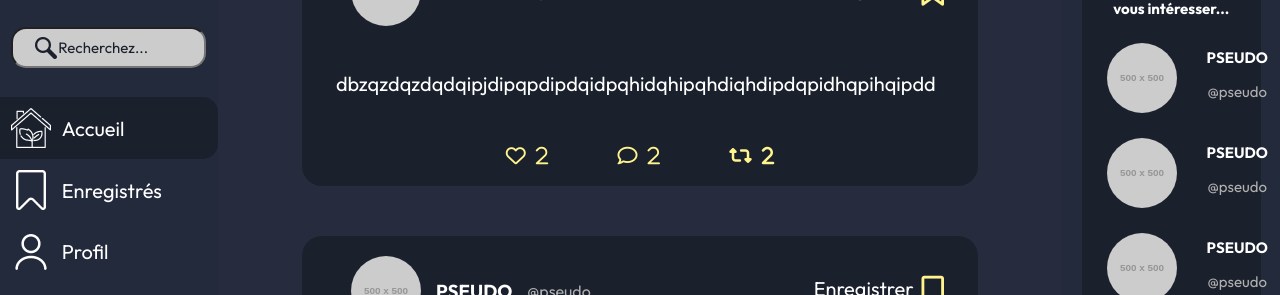
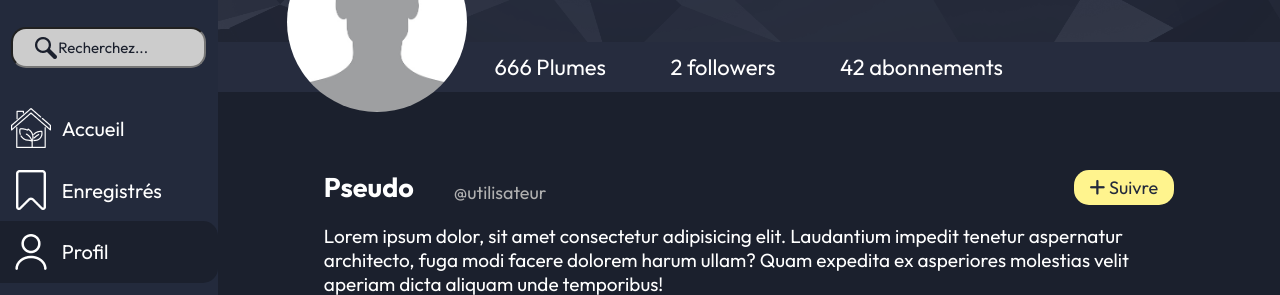
Before and after one commit to BoredAstair/Nimporte_BUT_MMI, a website: page parametres.html in a window 1280 px wide. Shown: the part 178-473 px from the top of the page. Drawn offline with nearby package versions, Linux system fonts and the light colour scheme; placeholder pictures from the web are drawn by us.

Commit message:
popup déco + quelques bugs + page profil

```diff
--- a/js/index.js
+++ b/js/index.js
@@ -73,11 +73,15 @@ function ongletsMenu(menu){
         }
     }
     document.getElementById(`${menu}`).classList.remove('none');
+    ResteEnHaut();
+}
+
+function ResteEnHaut(){
+    window.scrollTo(0,0);
 }
 
 //popup suppression de compte
 popup = document.getElementById('popup-fond');
-html = document.getElementsByTagName('html');
 
 //permet d'afficher le popup
 function affiche(){
@@ -91,8 +95,18 @@ function quit(){
     popup.classList.toggle('none');
 }
 
+//rempli les popup
+function suppression(){
+    affiche();
+    document.getElementById('texte-popup').innerText="Etes vous sûr de vouloir supprimer votre compte? Cette action est irréversible.";
+}
+
+function deconnexion(){
+    affiche();
+    document.getElementById('texte-popup').innerText="Souhaitez-vous vous déconnecter?";
+}
+
 //Changement des images avec celle ajoutée par l'utilisateur
-
 function preview(img, input){
     var preview = document.querySelector(img);
     var file = document.querySelector(input).files[0];
--- a/parametres.html
+++ b/parametres.html
@@ -9,12 +9,12 @@
     <link rel="preconnect" href="https://fonts.googleapis.com">
     <link rel="preconnect" href="https://fonts.gstatic.com" crossorigin>
     <link href="https://fonts.googleapis.com/css2?family=Outfit:wght@400;700&display=swap" rel="stylesheet">
-    <title>OwlTree | Paramètres</title>
+    <title>OwlTree</title>
 </head>
 <body>
     <div id="popup-fond" class="none">
         <div id="popup">
-            <p>Etes vous sûr de vouloir supprimer votre compte? Cette action est irréversible.</p>
+            <p id="texte-popup"></p>
             <div id="btn-popup">
                 <button id="btn-non" onclick="quit()">Non</button>
                 <button id="btn-oui">Oui</button>
@@ -30,7 +30,7 @@
         </form>
 
         <div id="menu-btn">
-            <div class="onglet actif" id="home-btn" onclick="ongletsMenu('home')">
+            <div class="onglet" id="home-btn" onclick="ongletsMenu('home')">
                 <img src="ressource/icones/accueil.png" alt="accueil">
                 <span>Accueil</span>
             </div>
@@ -38,7 +38,7 @@
                 <img src="ressource/icones/enregistrer.png" alt="enregistrer">
                 <span>Enregistrés</span>
             </div>
-            <div class="onglet" id="profile-btn" onclick="ongletsMenu('profile')">
+            <div class="onglet actif" id="profile-btn" onclick="ongletsMenu('profile')">
                 <img src="ressource/icones/compte.png" alt="votre profil">
                 <span>Profil</span>
             </div>
@@ -46,13 +46,13 @@
                 <img src="ressource/icones/parametres.png" alt="paramètres">
                 <span>Paramètres</span>
             </div>
-            <div class="onglet" id="deconnexion">
+            <div class="onglet" id="deconnexion" onclick="deconnexion()">
                 <img src="ressource/icones/deconnexion.png" alt="déconnexion">
                 <span>Se déconnecter</span>
             </div>
         </div>
     </div>
-    <section class="contenu" id="home">
+    <section class="contenu none" id="home">
         <section class="container-centre">
             <section class="top">
                 <h2 class="title-top">Followers</h2>
@@ -190,8 +190,26 @@
     <section class="contenu none" id="save">
         <p>C'est les signets</p>
     </section>
-    <section class="contenu none" id="profile">
-        <p>C'est le profil</p>
+    <section class="contenu" id="profile">
+        <div id="infos-profil">
+            <img id="profile-picture" src="ressource/icones/default-profile.jpg" alt="photo de profil">
+            <img id="banniere-profil" src="ressource/images/default-banner.webp" alt="bannière du profil">
+            <div id="stats-profil">
+                <span>666 Plumes</span>
+                <span>2 followers</span>
+                <span>42 abonnements</span>
+            </div>
+            <div id="desc-profile">
+                <div id="profile-container">
+                    <div id="name-profile">
+                        <span id="pseudo-profile">Pseudo</span>
+                        <span id="username-profile">@utilisateur</span>
+                    </div>
+                    <button><i class="fa-solid fa-plus"></i> Suivre</button>
+                </div>
+                <p id="biography-profile">Lorem ipsum dolor, sit amet consectetur adipisicing elit. Laudantium impedit tenetur aspernatur architecto, fuga modi facere dolorem harum ullam? Quam expedita ex asperiores molestias velit aperiam dicta aliquam unde temporibus!</p>
+            </div>
+        </div>
     </section>
     <section class="contenu none" id="parameters">
         <div id="all-parameters">
@@ -245,7 +263,7 @@
                     <button>Modifier</button>
                 </div>
             </div>
-            <span id="supprimer" onclick="affiche()">Supprimer le compte</span>
+            <span id="supprimer" onclick="suppression()">Supprimer le compte</span>
         </div>
     </section>
     <section class="popup-container" onclick="closeTweetPopup(event)">
--- a/scss/index.scss
+++ b/scss/index.scss
@@ -419,6 +419,68 @@ html{
                 }
             }
         }
+        #profile{
+            @include DecalOnglet();
+            @include flex(row, normal, normal);
+            background-color: $fond-plumes;
+            min-height: 100vh;
+            #infos-profil{
+                position: relative;
+                width: 100%;
+                @include flex(column, normal, normal);
+                #profile-picture{
+                    position: absolute;
+                    top: 25%;
+                    left: 15%;
+                    transform: translateX(-50%) translateY(-50%);
+                    border-radius: 50%;
+                    width: 180px;
+                    height: 180px;
+                }
+                #banniere-profil{
+                    width: 100%;
+                    max-height: 220px;
+                    object-fit: fill;
+                }
+                #stats-profil{
+                    align-self: center;
+                    width: 60%;
+                    height: 50px;
+                    @include flex(row, space-evenly, center);
+                    @include font(22px, $white, normal);
+                }
+                #desc-profile{
+                    width: 100%;
+                    height: 250px;
+                    padding-top: 25px;
+                    @include font(19px, $white, normal);
+                    background-color: $darkest-blue;
+                    @include flex(column, center, center);
+                    #profile-container{
+                        width: 80%;
+                        @include flex(row, space-between, center);
+                        #name-profile{
+                            min-width: 20%;
+                            width: fit-content;
+                            @include flex(row, space-between, end);
+                            #pseudo-profile{
+                                @include font(27px, $white, bold);
+                                margin-right: 40px;
+                            }
+                            #username-profile{
+                                @include font(18px, $disabled-text, normal);
+                            }
+                        }
+                        button{
+                            @include buttonPara($theme-color, 35px, 100px, 18px);
+                        }
+                    }
+                    #biography-profile{
+                        width: 80%;
+                    }
+                }
+            }
+        }
         #parameters{
             @include font(22px, $white, normal);
             background-color: $fond-plumes;
```
Also changed, not shown: css/index.css, 1 other file.
